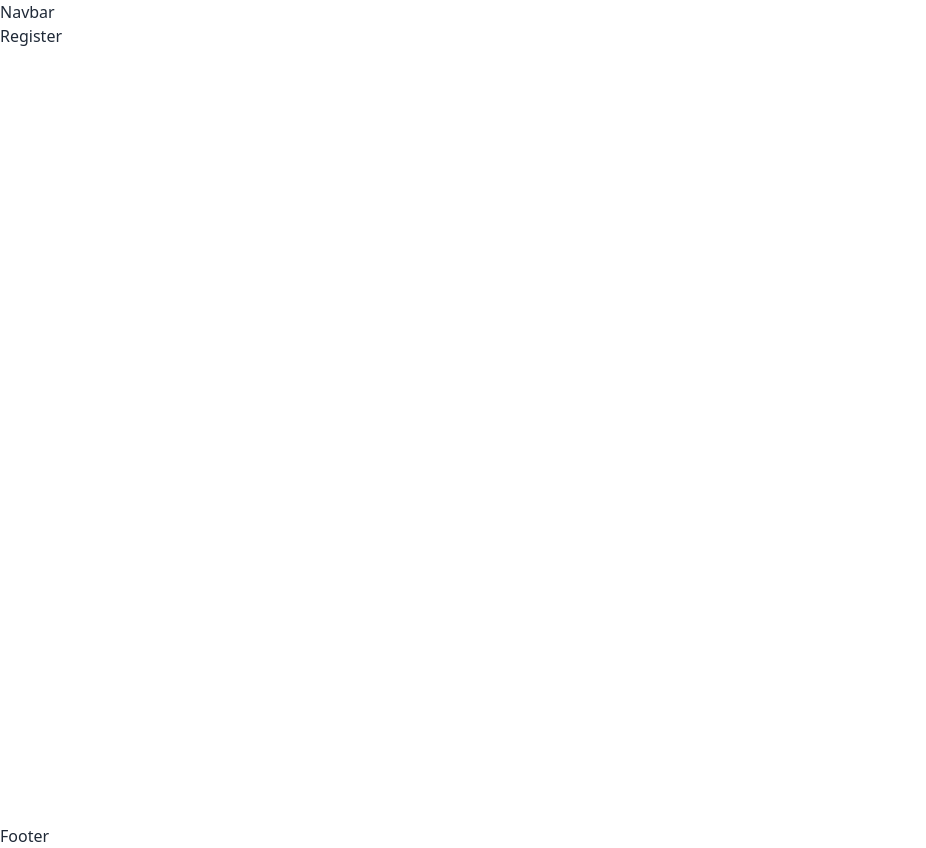
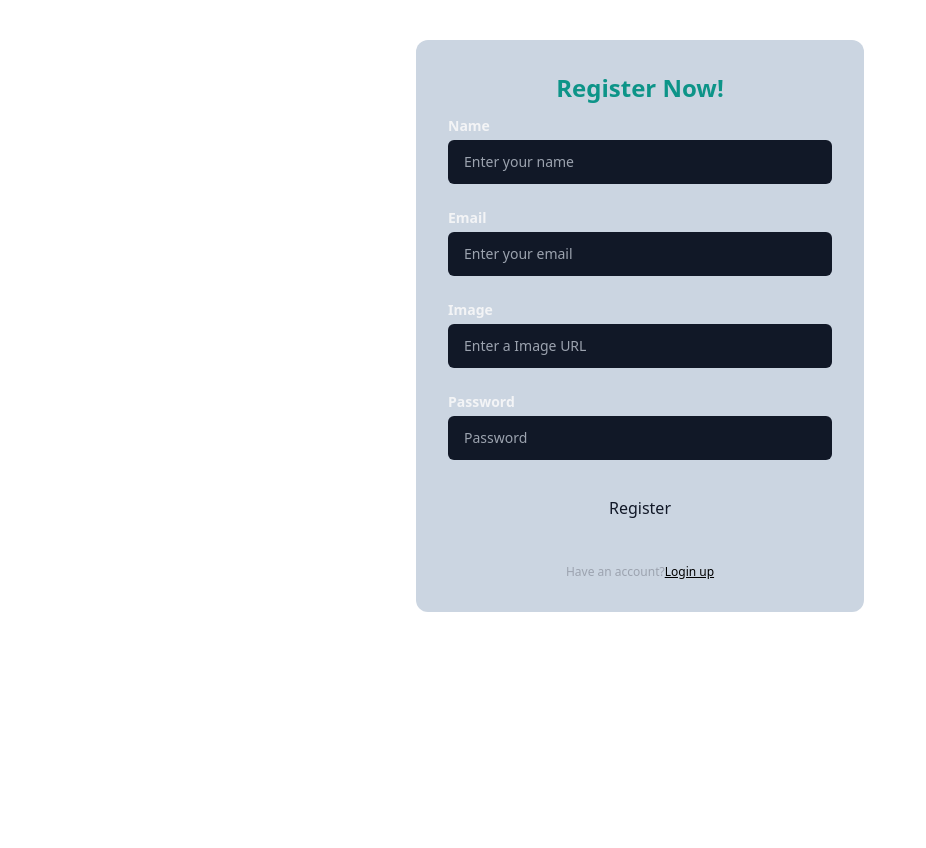
Before and after one commit to rijviislam/stock-x-client, a React (Vite) app: page /register in a window 1280 px wide. Shown: the whole page, without its empty margins (0-926 px from the left). Built offline with nearby package versions, Linux system fonts and the light colour scheme; no server answers.

Commit message:
feat: added login and register page

```diff
--- a/src/Layout/MainLayout.jsx
+++ b/src/Layout/MainLayout.jsx
@@ -5,7 +5,8 @@ import Navbar from "../Components/Navbar/Navbar";
 export default function MainLayout() {
   const location = useLocation();
   const noHeaderFooter =
-    location.pathname.includes("login") || location.pathname.includes("signup");
+    location.pathname.includes("login") ||
+    location.pathname.includes("register");
   return (
     <div>
       {noHeaderFooter || <Navbar />}
--- a/src/Pages/Login/Login.jsx
+++ b/src/Pages/Login/Login.jsx
@@ -98,7 +98,7 @@ export default function Login() {
             href="#"
             className="underline  text-black dark:text-teal-600"
           >
-            Sign up
+            Register
           </Link>
         </p>
       </div>
--- a/src/Pages/Register/Register.jsx
+++ b/src/Pages/Register/Register.jsx
@@ -1,5 +1,143 @@
-import React from "react";
+import { useState } from "react";
+import { useForm } from "react-hook-form";
+import { Link, useNavigate } from "react-router-dom";
+import useAuth from "../../Hooks/useAuth";
 
 export default function Register() {
-  return <div>Register</div>;
+  const { createUser, updateImageAndName, setReload } = useAuth();
+  const [regError, setRegError] = useState("");
+  const navigate = useNavigate();
+
+  const {
+    register,
+    handleSubmit,
+    reset,
+    formState: { errors },
+  } = useForm();
+
+  const onSubmit = (data) => {
+    const { name, email, password, image } = data;
+    setRegError("");
+
+    createUser(email, password)
+      .then(() => {
+        updateImageAndName(name, image).then(() => {
+          setReload(true);
+        });
+        navigate("/");
+        reset();
+      })
+
+      .catch((error) => {
+        setRegError(error.message);
+        if (regError) {
+          alert("Register Failed!!!");
+        }
+      });
+  };
+
+  return (
+    <div className="flex w-full gap-5 items-center justify-center my-10 md:px-7 ">
+      <div className="w-full max-w-md p-8 space-y-3 rounded-xl bg-slate-300 text-gray-100">
+        <h1 className="text-2xl font-bold text-teal-600 text-center">
+          Register Now!
+        </h1>
+        <form
+          onSubmit={handleSubmit(onSubmit)}
+          noValidate=""
+          action=""
+          className="space-y-6"
+        >
+          <div className="space-y-1 text-sm">
+            <label
+              htmlFor="name"
+              className="block dark:text-teal-600 font-semibold "
+            >
+              Name
+            </label>
+            <input
+              type="text"
+              name="name"
+              id="name"
+              placeholder="Enter your name"
+              className="w-full px-4 py-3 rounded-md border-gray-700 dark:border-gray-300 bg-gray-900 dark:bg-gray-50 text-black   focus:border-violet-400 focus:dark:border-violet-600"
+              {...register("name", { required: true })}
+            />
+            {errors.name && (
+              <span className="text-red-500">This field is required</span>
+            )}
+          </div>
+          <div className="space-y-1 text-sm">
+            <label
+              htmlFor="email"
+              className="block  dark:text-teal-600 font-semibold  "
+            >
+              Email
+            </label>
+            <input
+              type="text"
+              name="email"
+              id="email"
+              placeholder="Enter your email"
+              className="w-full px-4 py-3 rounded-md border-gray-700 dark:border-gray-300 bg-gray-900 dark:bg-gray-50 text-teal-700   focus:border-violet-400 focus:dark:border-violet-600"
+              {...register("email", { required: true })}
+            />
+            {errors.email && (
+              <span className="text-red-500">This field is required</span>
+            )}
+          </div>
+          <div className="space-y-1 text-sm">
+            <label
+              htmlFor="imageurl"
+              className="block  dark:text-teal-600 font-semibold  "
+            >
+              Image
+            </label>
+            <input
+              type="imageurl"
+              name="imageurl"
+              id="imageurl"
+              placeholder="Enter a Image URL"
+              className="w-full px-4 py-3 rounded-md border-gray-700 dark:border-gray-300 bg-gray-900 dark:bg-gray-50 text-black  focus:border-violet-400 focus:dark:border-violet-600"
+              {...register("image", { required: true })}
+            />
+          </div>
+          <div className="space-y-1 text-sm">
+            <label
+              htmlFor="password"
+              className="block  dark:text-teal-600 font-semibold  "
+            >
+              Password
+            </label>
+            <input
+              type="password"
+              name="password"
+              id="password"
+              placeholder="Password"
+              className="w-full px-4 py-3 rounded-md text-black border-gray-700 dark:border-gray-300 bg-gray-900 dark:bg-gray-50  focus:border-violet-400 focus:dark:border-violet-600"
+              {...register("password", { required: true })}
+            />
+          </div>
+          {errors.password && (
+            <span className="text-red-500">This field is required</span>
+          )}
+          <button className="block  w-full p-3 text-center rounded-sm text-gray-900 dark:text-gray-50 bvioletg--400 dark:bg-teal-600">
+            Register
+          </button>
+        </form>
+
+        <p className="text-xs text-center sm:px-6 text-gray-400 dark:text-gray-600 pt-5">
+          Have an account?
+          <Link
+            to="/login"
+            rel="noopener noreferrer"
+            href="#"
+            className="underline  text-black dark:text-teal-600 "
+          >
+            Login up
+          </Link>
+        </p>
+      </div>
+    </div>
+  );
 }
```
